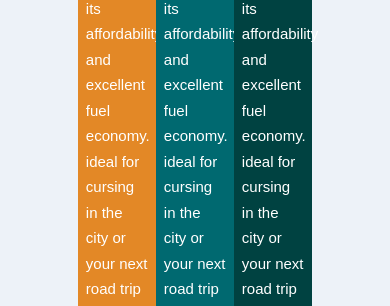
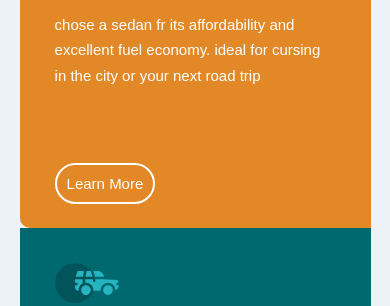
Before and after one commit to J-Iman/Grid-3Column, a plain HTML site: page index.html in a window 390 px wide. Shown: the part 179-485 px from the top of the page. Drawn offline with Linux system fonts and the light colour scheme.

Commit message:
Mobile repsonsive is added to the website

```diff
--- a/style.css
+++ b/style.css
@@ -85,3 +85,14 @@ body {
     color: hsl(179, 100%, 13%);
     transition: 0.3s;
 }
+
+
+@media (max-width: 672px) {
+    .container{
+        display: grid;
+        grid-template-columns: repeat(1, 1fr);
+
+
+        margin: 5%;
+    }
+}
```
